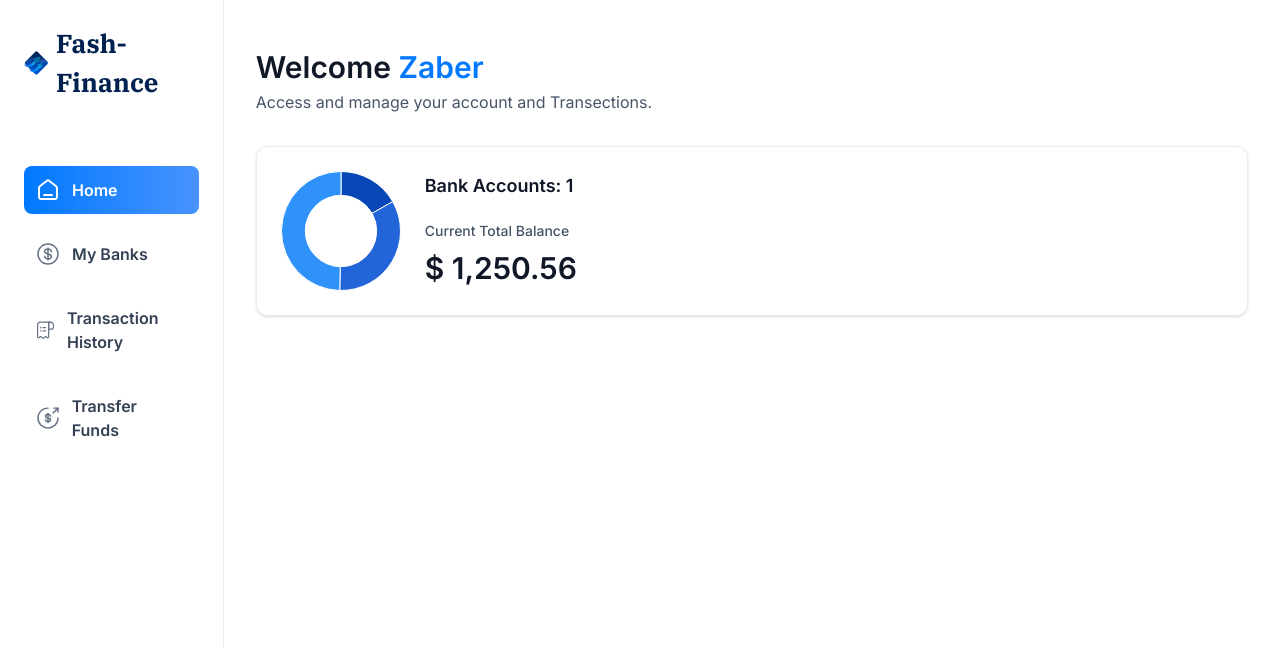
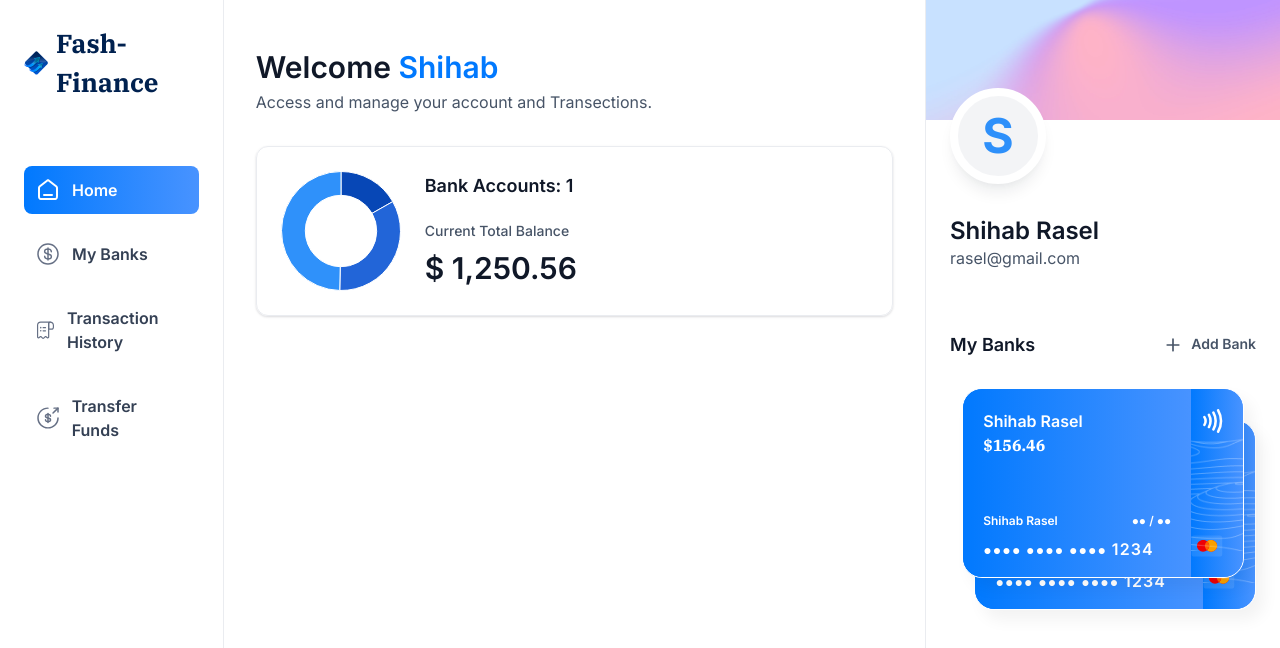
Before and after one commit to raselrzl/fash-finance, a Next.js app: page / in a window 1280 px wide. Shown: the top 648 px of the page. Built offline with nearby package versions, Linux system fonts and the light colour scheme.

Commit message:
right sidebar

```diff
--- a/app/(root)/layout.tsx
+++ b/app/(root)/layout.tsx
@@ -7,7 +7,7 @@
 }: Readonly<{
   children: React.ReactNode;
 }>) {
-  const loggedIn={firstName:'Rasel', lastName:'Ahmed'};
+  const loggedIn={firstName:'Shihab', lastName:'Rsl'};
   return (
     <main className="flex h-screen w-full font-inter">
       <Sidebar user={loggedIn} />
--- a/app/(root)/page.tsx
+++ b/app/(root)/page.tsx
@@ -1,10 +1,11 @@
 import HeaderBox from "@/components/HeaderBox";
+import RightSidebar from "@/components/RightSidebar";
 import TotalBalanceBox from "@/components/TotalBalanceBox";
 import React from "react";
 
 
 const Home = () => {
-  const loggedIn={firstName:'Zaber'}
+  const loggedIn={firstName:'Shihab', lastName:'Rasel', email:'rasel@gmail.com'}
   return (
     <section className="home">
       <div className="home-content">
@@ -22,6 +23,11 @@
           />
         </header>
       </div>
+      <RightSidebar
+        user={loggedIn}
+        transactions={[]}
+        banks={[{ currentBalance: 156.46},{}]}
+      />
     </section>
   )
 };
--- /dev/null
+++ b/components/BankCard.tsx
@@ -0,0 +1,68 @@
+import { formatAmount } from '@/lib/utils'
+import Image from 'next/image'
+import Link from 'next/link'
+import React from 'react'
+import Copy from './Copy'
+
+const BankCard = ({ account, userName, showBalance = true }: CreditCardProps) => {
+
+  console.log(account);
+  return (
+    <div className="flex flex-col">
+      <Link href="/" className="bank-card">
+        <div className="bank-card_content">
+          <div>
+            <h1 className="text-16 font-semibold text-white">
+              {account.name|| userName}
+            </h1>
+            <p className="font-ibm-plex-serif font-black text-white">
+              {formatAmount(account.currentBalance)}
+            </p>
+          </div>
+
+          <article className="flex flex-col gap-2">
+            <div className="flex justify-between">
+              <h1 className="text-12 font-semibold text-white">
+                {userName}
+              </h1>
+              <h2 className="text-12 font-semibold text-white">
+              ●● / ●●
+              </h2>
+            </div>
+            <p className="text-14 font-semibold tracking-[1.1px] text-white">
+              ●●●● ●●●● ●●●● <span className="text-16">1234</span>
+            </p>
+          </article>
+        </div>
+
+        <div className="bank-card_icon">
+          <Image
+            src="/icons/Paypass.svg"
+            width={20}
+            height={24}
+            alt="pay"
+          />
+          <Image
+            src="/icons/mastercard.svg"
+            width={45}
+            height={32}
+            alt="mastercard"
+            className="ml-1"
+          />
+        </div>
+
+        <Image
+          src="/icons/lines.png"
+          width={316}
+          height={190}
+          alt="lines"
+          className="absolute top-0 left-0"
+        />
+      </Link>
+
+      {/* {showBalance && <Copy title={account?.sharaebleId} />} */}
+    </div>
+  )
+}
+
+export default BankCard
--- /dev/null
+++ b/components/RightSidebar.tsx
@@ -0,0 +1,73 @@
+import Image from 'next/image'
+import Link from 'next/link'
+import React from 'react'
+import BankCard from './BankCard'
+
+const RightSidebar = ({user, transactions, banks}) => {
+  return (
+    <aside className='right-sidebar'>
+        <section className='flex flex-col pb-8'>
+            <div className='profile-banner' />
+            <div className='profile'>
+                <div className='profile-img'>
+                    <span className='text-5xl font-bold text-blue-500'> {user.firstName[0]}</span>
+                </div>
+                <div className='profile-details'>
+                    <h1 className='profile-name'>
+                        {user.firstName} {user.lastName}
+                    </h1>
+                    <p className='profile-email'>
+                        {user.email}
+                    </p>
+
+                </div>
+            </div>
+        </section>
+        <section className='banks'>
+            <div className='flex w-full justify-between'>
+                <h2 className='header-2'>
+                    My Banks
+                </h2>
+                <Link href='/' className='flex gap-2'>
+                    <Image
+                        src="/icons/plus.svg"
+                        width={20}
+                        height={20}
+                        alt='plus sign'
+                    />
+                    <h2 className='text-14 font-semibold text-gray-600'>
+                        Add Bank
+                    </h2>
+                </Link>
+            </div>
+            <div>
+                {banks?.length> 0 &&(
+                    <div className='relative flex flex-1 flex-col items-center justify-center gap-5'>
+                        <div className='relative z-10'>
+                            <BankCard
+                                key={banks[0].$id}
+                                account={banks[0]}
+                                userName={`${user.firstName} ${user.lastName}`}
+                                showBalance={false}
+                            />
+                        </div>
+                        {banks[1]&&(
+                            <div className='absolute right-0 top-8 z-0-w[90%]'>
+                                <BankCard
+                                    key={banks[1].$id}
+                                    account={banks[1]}
+                                    userName={`${user.firstName} ${user.lastName}`}
+                                    showBalance={false}
+                                />
+                            </div>
+                        )}
+                    </div>
+                )}
+            </div>
+
+        </section>
+    </aside>
+  )
+}
+
+export default RightSidebar
```
